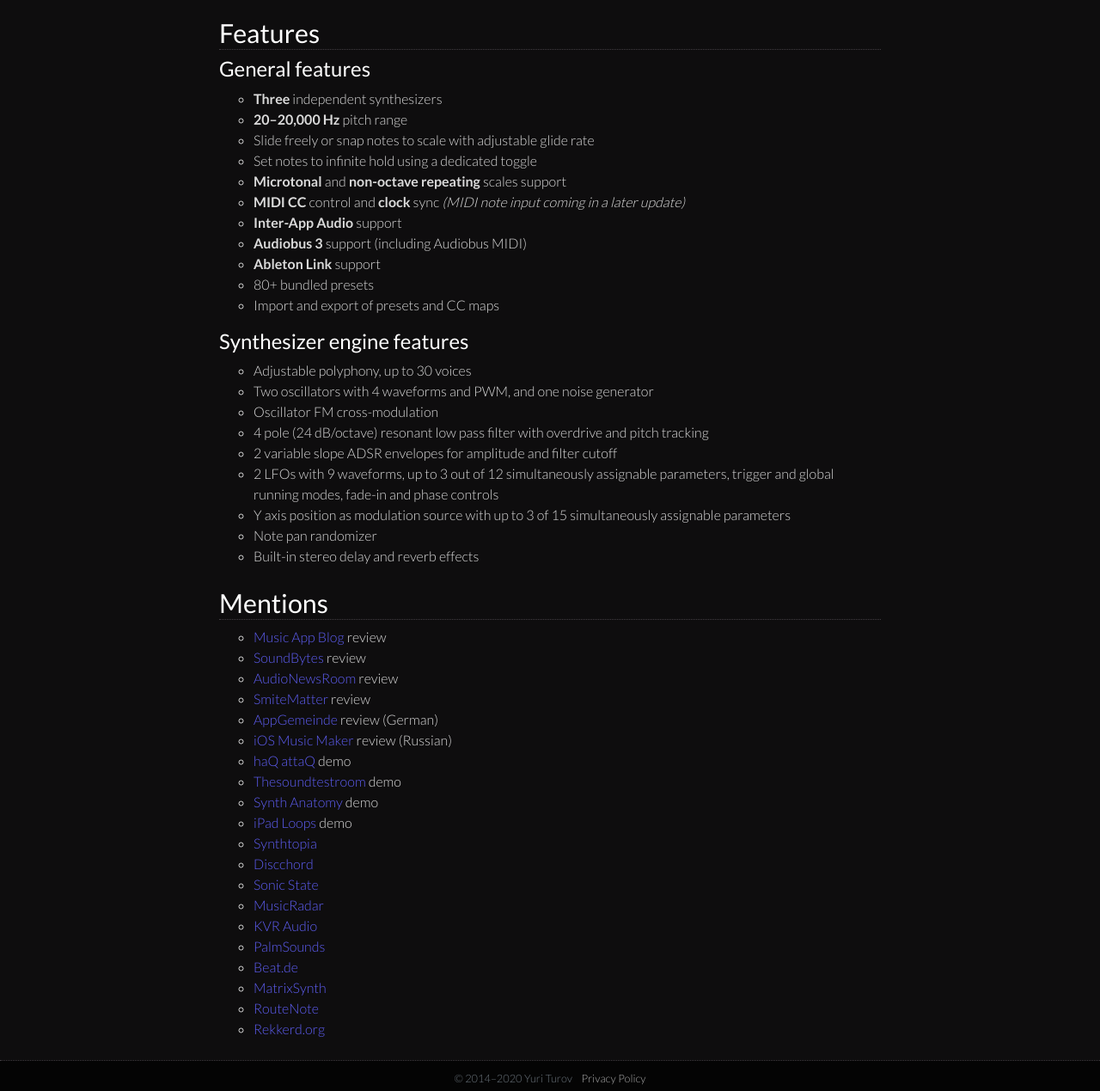
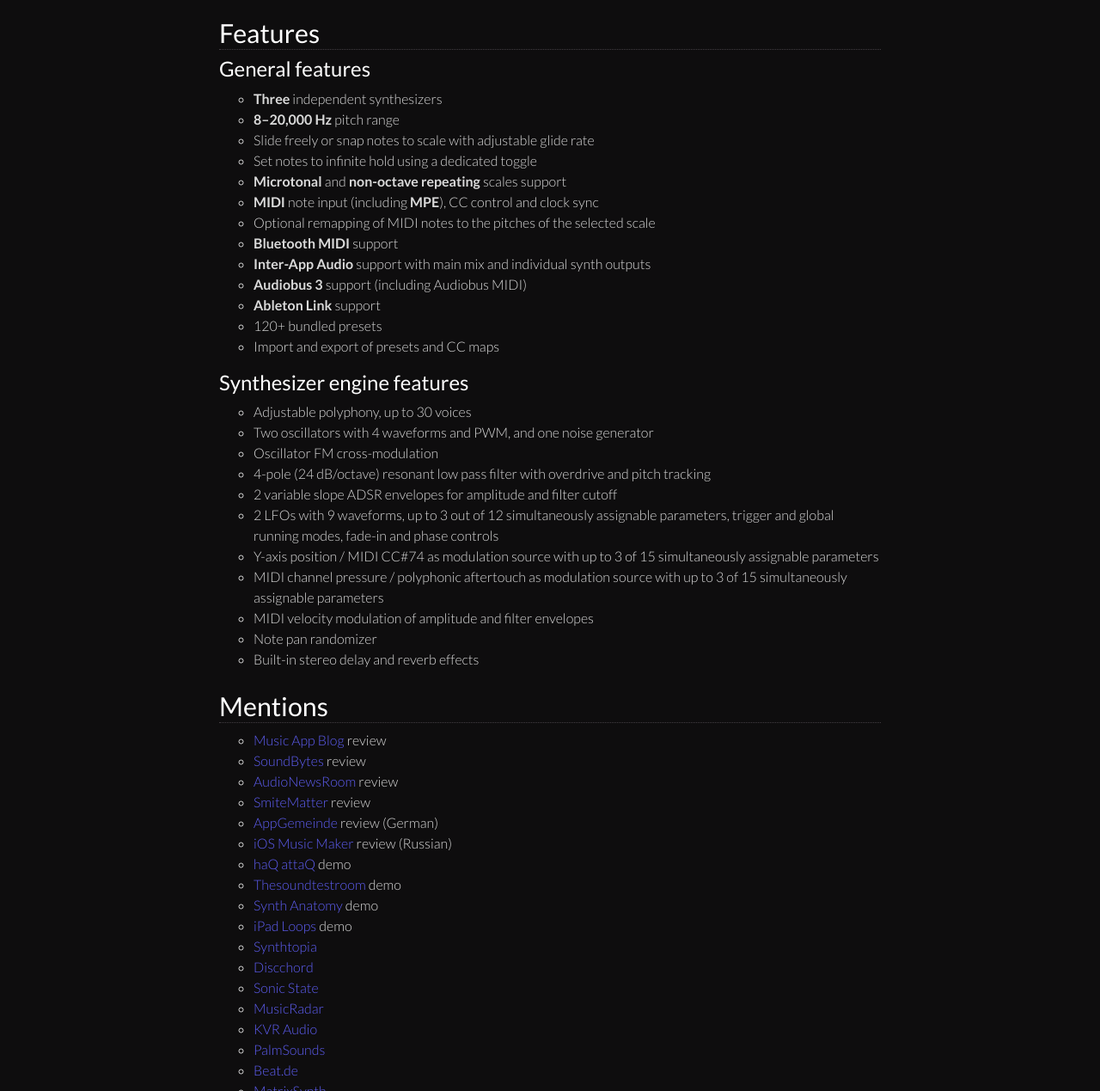
Before and after one commit to yuriturov/yuriturov.github.io, a Jekyll site: the page built from _pages/01_shoom.md, in a window 1280 px wide and 1400 px high, scrolled down 1791 px, cut to the strip 131-1400 px from the top of the window. Shown: the whole strip at 86% size. Built offline with Jekyll 4.4.1, drawn with Linux system fonts in a browser that asks for light colours.

Commit message:
updated Shoom manual and description to v1.2

```diff
--- a/_pages/01_shoom.md
+++ b/_pages/01_shoom.md
@@ -43,15 +43,17 @@
 ### General features
 
 *	**Three** independent synthesizers
-*	**20–20,000 Hz** pitch range
+*	**8–20,000 Hz** pitch range
 *	Slide freely or snap notes to scale with adjustable glide rate
 *	Set notes to infinite hold using a dedicated toggle
 *	**Microtonal** and **non-octave repeating** scales support
-*	**MIDI CC** control and **clock** sync *(MIDI note input coming in a later update)*
-*	**Inter-App Audio** support
+*	**MIDI** note input (including **MPE**), CC control and clock sync
+*	Optional remapping of MIDI notes to the pitches of the selected scale
+*	**Bluetooth MIDI** support
+*	**Inter-App Audio** support with main mix and individual synth outputs
 *	**Audiobus 3** support (including Audiobus MIDI)
 *	**Ableton Link** support
-*	80+ bundled presets
+*	120+ bundled presets
 *	Import and export of presets and CC maps
 
 ### Synthesizer engine features
@@ -59,10 +61,12 @@
 *	Adjustable polyphony, up to 30 voices
 *	Two oscillators with 4 waveforms and PWM, and one noise generator
 *	Oscillator FM cross-modulation
-*	4 pole (24 dB/octave) resonant low pass filter with overdrive and pitch tracking
+*	4-pole (24 dB/octave) resonant low pass filter with overdrive and pitch tracking
 *	2 variable slope ADSR envelopes for amplitude and filter cutoff
 *	2 LFOs with 9 waveforms, up to 3 out of 12 simultaneously assignable parameters, trigger and global running modes, fade-in and phase controls
-*	Y axis position as modulation source with up to 3 of 15 simultaneously assignable parameters
+*	Y-axis position / MIDI CC#74 as modulation source with up to 3 of 15 simultaneously assignable parameters
+*	MIDI channel pressure / polyphonic aftertouch as modulation source with up to 3 of 15 simultaneously assignable parameters
+*	MIDI velocity modulation of amplitude and filter envelopes
 *	Note pan randomizer
 *	Built-in stereo delay and reverb effects
 
```
Also changed, not shown: other parts of _pages/01_shoom.md (+1 -1 lines), 2 other files.
